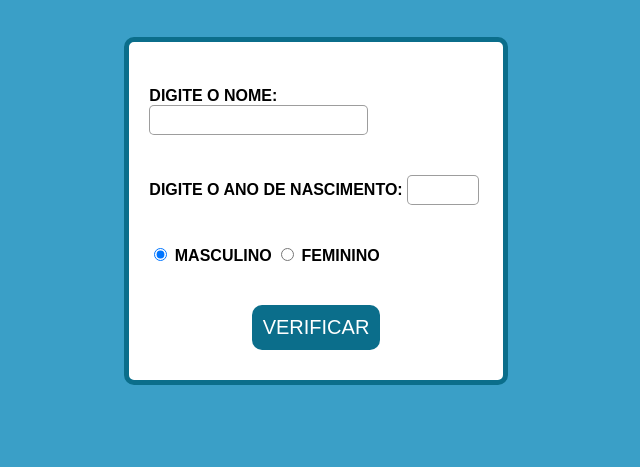
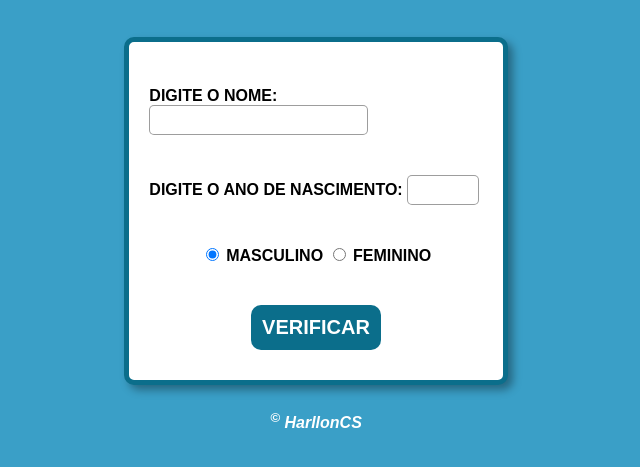
Before and after one commit to HarllonCS/VerificadorIdade, a plain HTML site: page index.html in a window 1280 px wide. Shown: the part 173-640 px from the top of the page, without its empty margins (324-964 px from the left). Drawn offline with Linux system fonts and the light colour scheme.

Commit message:
Rodapé adicionado

```diff
--- a/index.html
+++ b/index.html
@@ -13,7 +13,7 @@
         <h1>VERIFICADOR DE IDADE</h1>
     </header>
 
-    <div class="tela">
+    <section class="tela">
         <div class="nome">
             <label for="idNome">DIGITE O NOME: </label>
             <input type="text" id="idNome" class="cNome">
@@ -34,6 +34,9 @@
         <input class="btn" type="button" value="VERIFICAR" onclick="verificar()">
 
         <script src="script.js"></script>
-    </div>
+    </section>
+    <footer class="rdp">
+        <sup>&copy;</sup> HarllonCS
+    </footer>
 </body>
 </html>
--- a/style.css
+++ b/style.css
@@ -18,11 +18,17 @@ h1 {
     width: 250pt;
     padding: 20px;
     border: 5px solid rgb(11, 110, 139);
+    box-shadow: 5px 5px 8px rgba(0, 0, 0, 0.349);
     border-radius: 10px;
+    margin-bottom: 25px;
 }
 
 .nome {
     margin-top: 25px;
+}
+
+.sexo {
+    text-align: center;
 }
 
 .nome, .ano, .sexo {
@@ -52,4 +58,13 @@ h1 {
     padding: 10px;
     border-radius: 10px;
     margin-bottom: 10px;
+    font-family: Arial, Helvetica, sans-serif;
+    font-weight: bold;
 }
+
+.rdp {
+    font-style: italic;
+    font-weight: bold;
+    color: white;
+    text-align: center;
+}
```
